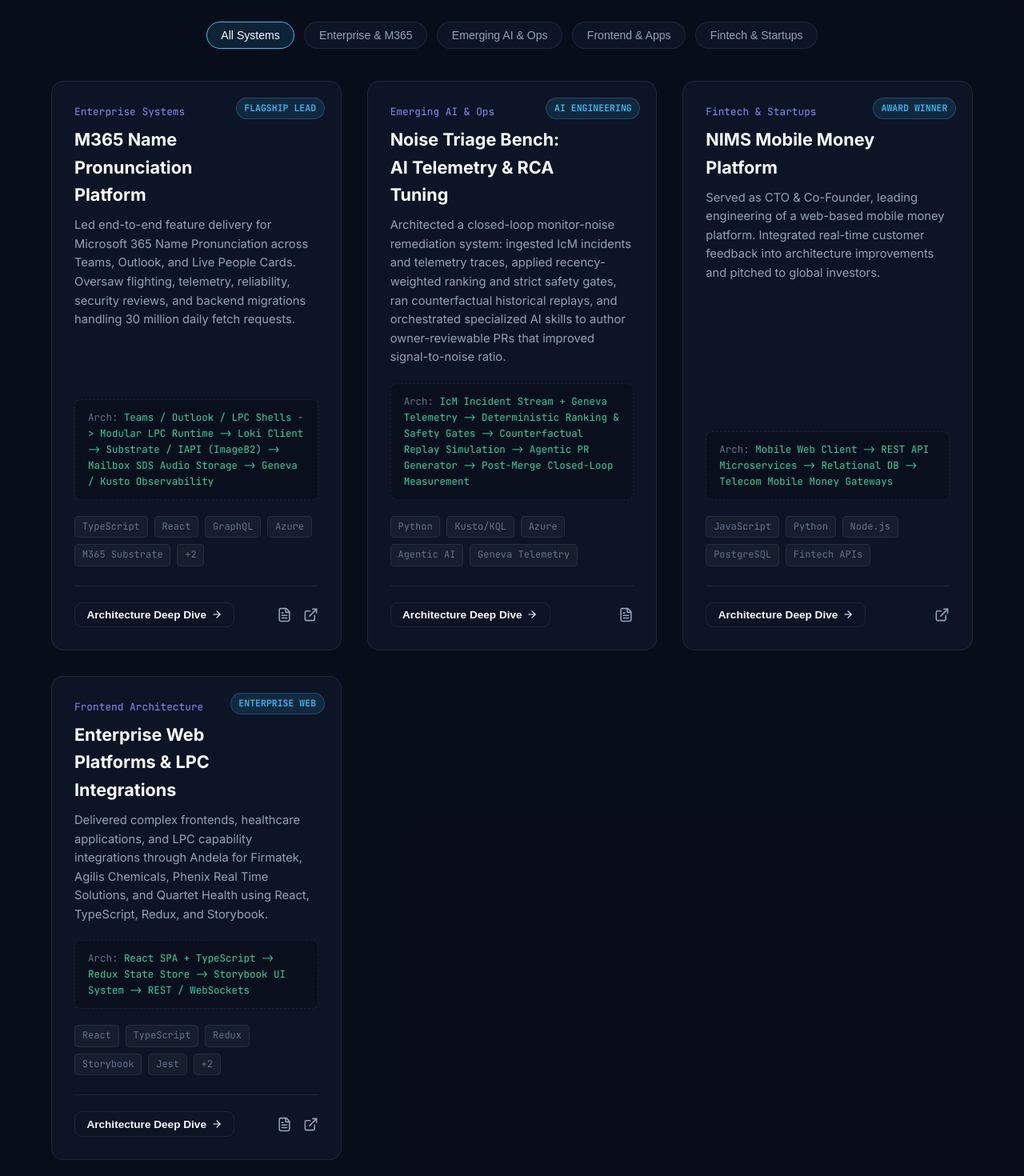
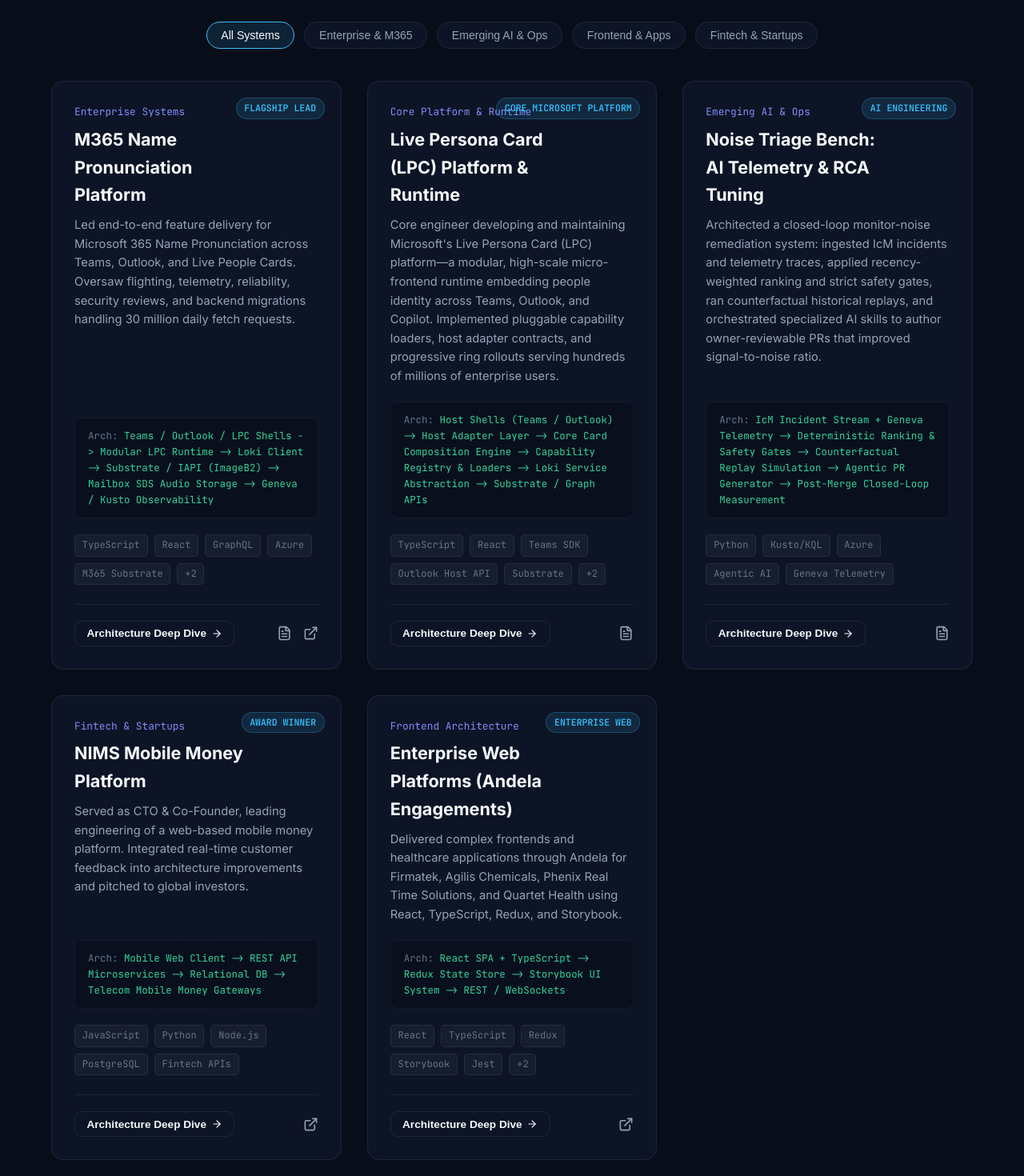
Before and after one commit to IanMihuro/karega_dev, a React (Vite) app: page / in a window 1280 px wide. Shown: the part 2600-4070 px from the top of the page at 80% size. Built offline with nearby package versions, Linux system fonts and the light colour scheme; the HTML template or start-up script is replaced by a standard one.

Commit message:
feat: add dedicated Live Persona Card (LPC) Platform project with architecture blueprint and spec

```diff
--- a/src/data/portfolioData.js
+++ b/src/data/portfolioData.js
@@ -117,6 +117,68 @@ export const portfolioData = {
       liveUrl: "https://www.youtube.com/watch?v=FoEAQZPT3os",
     },
     {
+      id: "lpc-platform",
+      title: "Live Persona Card (LPC) Platform & Runtime",
+      subtitle: "Shared Microsoft 365 profile runtime powering Teams, Outlook, and Copilot experiences",
+      category: "cloud",
+      categoryLabel: "Core Platform & Runtime",
+      badge: "Core Microsoft Platform",
+      proprietary: true,
+      description: "Core engineer developing and maintaining Microsoft's Live Persona Card (LPC) platform—a modular, high-scale micro-frontend runtime embedding people identity across Teams, Outlook, and Copilot. Implemented pluggable capability loaders, host adapter contracts, and progressive ring rollouts serving hundreds of millions of enterprise users.",
+      architecture: "Host Shells (Teams / Outlook) -> Host Adapter Layer -> Core Card Composition Engine -> Capability Registry & Loaders -> Loki Service Abstraction -> Substrate / Graph APIs",
+      architectureDiagram: "./docs/live-persona-card-architecture.svg",
+      architectureDocUrl: "./docs/live-persona-card-explanation.docx",
+      architectureDocLabel: "Download LPC Platform Spec (DOCX)",
+      highlights: [
+        "Core engineering on the foundational people-profile runtime shared across Microsoft Teams, Outlook, and Copilot",
+        "Two-part rendering contract: centralized capability business logic with host-specific presentation adapters",
+        "Modular capability registry allowing new features to mount dynamically with zero host container code churn",
+        "Managed progressive ring rollouts (Rings 0-4), tenant admin policy toggles, and GCC/GCC-High sovereign cloud readiness",
+      ],
+      architectureLayers: [
+        {
+          name: "1. Host Surface & Adapter Layer",
+          description: "Custom adapters mapping LPC into native host UI containers (Teams chat/meetings, Outlook email/calendar, Copilot sidebars) handling width, entry triggers, and responsive constraints.",
+          tech: "React, Teams Host SDK, Outlook Host APIs",
+        },
+        {
+          name: "2. Core Card Composition Engine",
+          description: "Reusable runtime assembling card layout slots, identity/context resolver managing tenant entity state, and feature control hooks evaluating admin policy switches.",
+          tech: "Shared LPC Core Runtime, TypeScript",
+        },
+        {
+          name: "3. Capability Registry & Modular Loaders",
+          description: "Dynamic mounting pipeline that discovers, loads, and isolates feature capabilities (Name Pronunciation, Pronouns, Org Charts) without impacting other card sections.",
+          tech: "Pluggable Capability Loader Pattern",
+        },
+        {
+          name: "4. Service Client Abstraction (Loki Path)",
+          description: "Unified client-side request abstraction communicating across Substrate, Graph, and migrated IAPI endpoints with contract normalization.",
+          tech: "Loki Client, Substrate, GraphQL",
+        },
+        {
+          name: "5. Scale, Governance & Reliability",
+          description: "Progressive flighting across Rings 0-4, LiveSite incident telemetry, and strict compliance isolation for US Government sovereign clouds (GCC / GCC-High).",
+          tech: "Geneva Telemetry, IcM LiveSite, Sovereign Clouds",
+        },
+      ],
+      challengesAndSolutions: [
+        {
+          challenge: "Two-Part Rendering Contract",
+          solution: "Decoupled feature semantics from host shell container rules, ensuring uniform capability behavior while respecting each host's unique UX constraints.",
+        },
+        {
+          challenge: "Fault-Tolerant Capability Loading",
+          solution: "Isolated capability loaders so that network or service hiccups in one feature never crash or degrade the overall persona card experience.",
+        },
+        {
+          challenge: "Cross-Host Layout Harmony",
+          solution: "Engineered adaptive spacing rules preventing action button shifting and anchor misalignment when rendering across web and desktop client surfaces.",
+        },
+      ],
+      technologies: ["TypeScript", "React", "Teams SDK", "Outlook Host API", "Substrate", "Geneva Telemetry", "Azure DevOps"],
+    },
+    {
       id: "ai-noisy-monitor",
       title: "Noise Triage Bench: AI Telemetry & RCA Tuning",
       subtitle: "Closed-loop monitor-noise remediation system: detection, counterfactual replay, and agentic PR skills",
@@ -221,16 +283,14 @@ export const portfolioData = {
     },
     {
       id: "agilis-quartet-apps",
-      title: "Enterprise Web Platforms & LPC Integrations",
-      subtitle: "High-scale frontend engineering across chemical trading, healthcare, and Live People Card platforms",
+      title: "Enterprise Web Platforms (Andela Engagements)",
+      subtitle: "High-scale frontend engineering across chemical commerce, healthcare, and real-time streaming",
       category: "frontend",
       categoryLabel: "Frontend Architecture",
       badge: "Enterprise Web",
       proprietary: true,
-      description: "Delivered complex frontends, healthcare applications, and LPC capability integrations through Andela for Firmatek, Agilis Chemicals, Phenix Real Time Solutions, and Quartet Health using React, TypeScript, Redux, and Storybook.",
+      description: "Delivered complex frontends and healthcare applications through Andela for Firmatek, Agilis Chemicals, Phenix Real Time Solutions, and Quartet Health using React, TypeScript, Redux, and Storybook.",
       architecture: "React SPA + TypeScript -> Redux State Store -> Storybook UI System -> REST / WebSockets",
-      architectureDocUrl: "./docs/live-persona-card-explanation.docx",
-      architectureDocLabel: "LPC Platform Architecture (DOCX)",
       highlights: [
         "Engineered accessible, component-driven UIs with Storybook and Styled Components",
         "Integrated real-time streaming JavaScript solutions with Phenix Real Time",
@@ -347,7 +407,7 @@ export const portfolioData = {
     help: "Available commands:\n  • skills      : View technical proficiencies & cloud stack\n  • scale       : See production traffic & scale metrics (30M reqs/day)\n  • projects    : View engineering projects & M365 systems\n  • exp         : View career timeline (Microsoft, Andela, NIMS)\n  • contact     : Get Ian's email, LinkedIn, and phone\n  • stack       : Tech stack of this portfolio SPA\n  • clear       : Clear terminal screen",
     skills: "TECHNICAL SKILLS:\n  Languages: JavaScript, TypeScript, C#, .NET, Node.js, Python, Java\n  Frontend:  React, Redux, Vite, Zod, Vitest, Jest, Storybook, Styled Components\n  Cloud/Ops: Azure, Azure Data Warehouse, Kubernetes, M365 Substrate, Kusto/KQL, Geneva\n  AI Eng:    Agentic skills, agent harness development, AI-assisted incident tuning",
     scale: "MICROSOFT 365 PRODUCTION SCALE:\n  • Daily fetch requests:   30,000,000+ per day (Teams General Ring)\n  • Monthly requests:       550,000,000+ per month\n  • Client surfaces:        Microsoft Teams, Outlook, Live People Cards\n  • Telemetry & Monitoring: Geneva Telemetry, Kusto / KQL, Automated AI Tuning",
-    projects: "FEATURED WORK:\n  1. M365 Name Pronunciation Platform (Eng Lead, 30M reqs/day, PAPI/IAPI, GraphQL)\n  2. Noise Triage Bench: AI Telemetry & RCA Tuning (KQL, Signal-to-RCA, Noise Reduction)\n  3. NIMS Mobile Money Platform (CTO & Co-Founder, 1st Place Startup Istanbul 2015)\n  4. Enterprise Web Platforms via Andela (Firmatek, Agilis Chemicals, Quartet Health)",
+    projects: "FEATURED WORK:\n  1. M365 Name Pronunciation Platform (Eng Lead, 30M reqs/day, PAPI/IAPI, GraphQL)\n  2. Live Persona Card (LPC) Platform (Shared M365 Runtime across Teams & Outlook)\n  3. Noise Triage Bench: AI Telemetry & RCA Tuning (KQL, Signal-to-RCA, Noise Reduction)\n  4. NIMS Mobile Money Platform (CTO & Co-Founder, 1st Place Startup Istanbul 2015)\n  5. Enterprise Web Platforms via Andela (Firmatek, Agilis Chemicals, Quartet Health)",
     exp: "CAREER HISTORY:\n  [2021 - Pres] Senior Software Engineer (Eng Lead) @ Microsoft\n  [2019 - 2021] Software Engineer @ Andela\n  [2018 - 2019] Full Stack Developer @ mSurvey (Ajua)\n  [2017 - 2018] Software Consultant @ eShare\n  [2015 - 2017] CTO & Co-Founder @ NIMS (1st Place Startup Istanbul 2015)\n  [2014 - 2017] Senior Software Engineer @ Intellisoftplus",
     contact: "CONNECT WITH IAN:\n  Email:    i.mihuro@gmail.com\n  Phone:    +254741767896\n  LinkedIn: linkedin.com/in/ian-mihuro-873344104/\n  Location: Nairobi, Kenya (Remote)",
     stack: "PORTFOLIO ARCHITECTURE:\n  • Framework: React 18 SPA (Vite 6)\n  • Styling: Modern CSS Custom Properties & Glassmorphism\n  • Icons: Lucide React & Custom SVG\n  • Deployment: GitHub Pages compatible (Static HTML/JS/CSS bundle)",
```
Also changed, not shown: public/docs/live-persona-card-architecture.svg (added).
